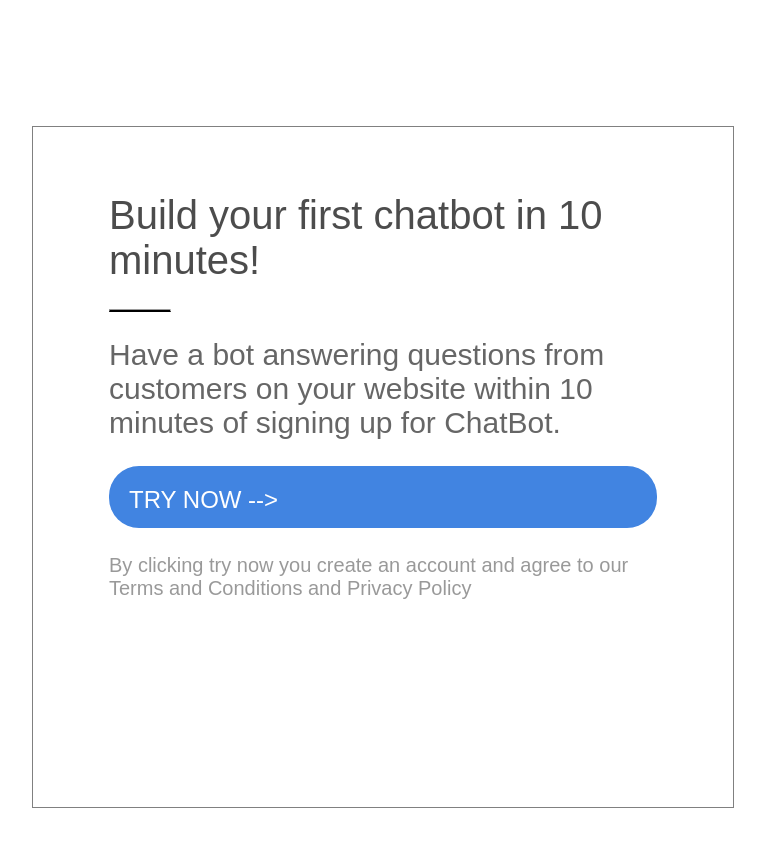
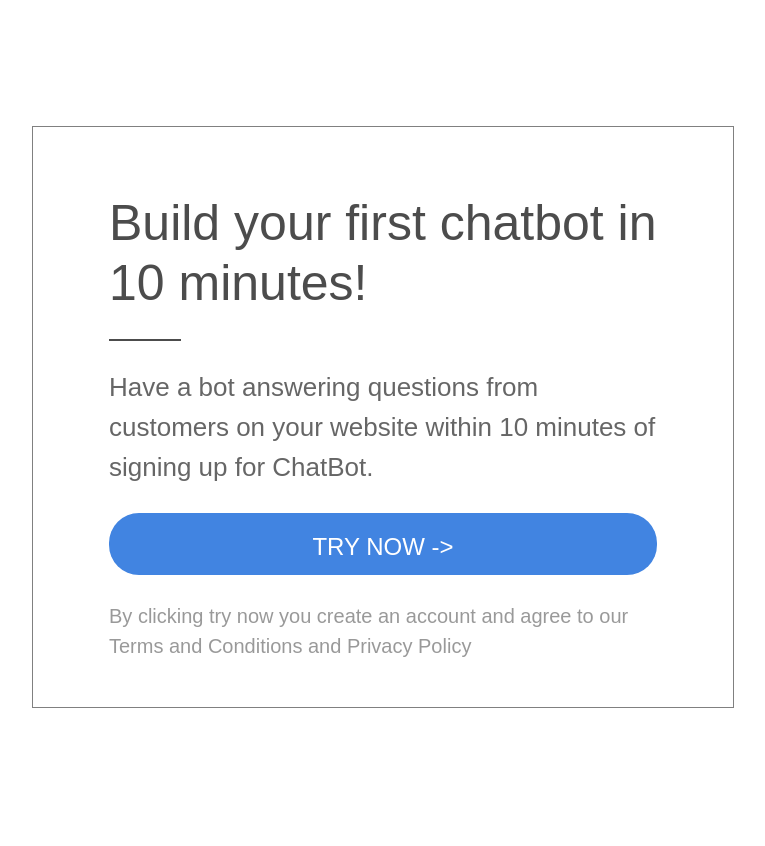
Before and after one commit to ShrutikaBhosale/chatBotAssignment, a plain HTML site: page src/index.html in a window 1280 px wide. Shown: the whole page, without its empty margins (257-1022 px from the left). After the commit the page ends 800 px from the top, so only its background shows below. Drawn offline with Linux system fonts and the light colour scheme.

Commit message:
some changed updated

```diff
--- a/src/index.html
+++ b/src/index.html
@@ -10,32 +10,38 @@
       article {
         border: 1px solid grey;
         width: 600px;
-        height: 600px;
+        height: 500px;
         margin: auto;
         margin-top: 100px;
+
         padding: 40px 50px 40px 50px;
       }
 
       #title {
-        font-size: 40px;
+        font-size: 50px;
         font-weight: 300;
         color: rgba(0, 0, 0, 0.7);
+        line-height: 60px;
       }
 
-      hr {
-        border-bottom: 2px solid black;
-        width: 60px;
+      #line {
+        border: 1px solid rgba(0, 0, 0, 0.7);
+        width: 70px;
       }
       #desc {
-        font-size: 30px;
+        font-size: 26px;
         font-weight: 300;
         color: rgba(0, 0, 0, 0.6);
+        line-height: 40px;
       }
-      h2 {
+
+      #try-now {
         background-color: #4184e1;
-        padding: 20px;
+        padding-top: 20px;
+        padding-bottom: 20px;
         height: 22px;
         border-radius: 30px;
+        text-align: center;
         color: white;
         font-weight: 300;
       }
@@ -43,18 +49,22 @@
         font-size: 20px;
         font-weight: 300;
         color: rgba(0, 0, 0, 0.4);
+        line-height: 30px;
       }
     </style>
   </head>
+
   <body>
     <article>
       <h1 id="title">Build your first chatbot in 10 minutes!</h1>
-      <hr />
+      <p id="line"></p>
       <p id="desc">
         Have a bot answering questions from customers on your website within 10
         minutes of signing up for ChatBot.
       </p>
-      <h2>TRY NOW --></h2>
+
+      <h2 id="try-now">TRY NOW -></h2>
+
       <p id="policy">
         By clicking try now you create an account and agree to our Terms and
         Conditions and Privacy Policy
```
